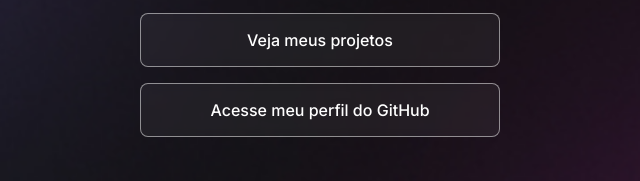
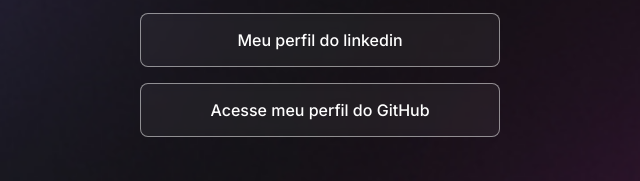
Before and after one commit to weslleyrichardi/DevLinks-Milionario_Positivo, a plain HTML site: page index.html in a window 1280 px wide. Shown: the part 437-618 px from the top of the page, 320-960 px from the left. Drawn offline with nearby package versions, Linux system fonts and the light colour scheme.

Commit message:
Update index.html
Signed-off-by: Weslley Richard <117620005+weslleyrichardi@users.noreply.github.com>

```diff
--- a/index.html
+++ b/index.html
@@ -28,7 +28,7 @@
         <ul>
           <li><a href="https://youtube.com/@dev.weslleyrichard" target="_blank">Inscreva-se no meu canal novo</a></li>
           <li><a href="https://www.instagram.com/dev.weslleyrichard/?__coig_restricted=1" target="_blank">Me segue no instagram</a></li>
-          <li><a href="https://github.com/weslleyrichardi?tab=repositories" target="_blank">Veja meus projetos</a></li>
+          <li><a href="https://www.linkedin.com/in/weslley-richard/" target="_blank">Meu perfil do linkedin</a></li>
           <li><a href="https://github.com/weslleyrichardi" target="_blank">Acesse meu perfil do GitHub</a></li>
         </ul>
       </div>
```
